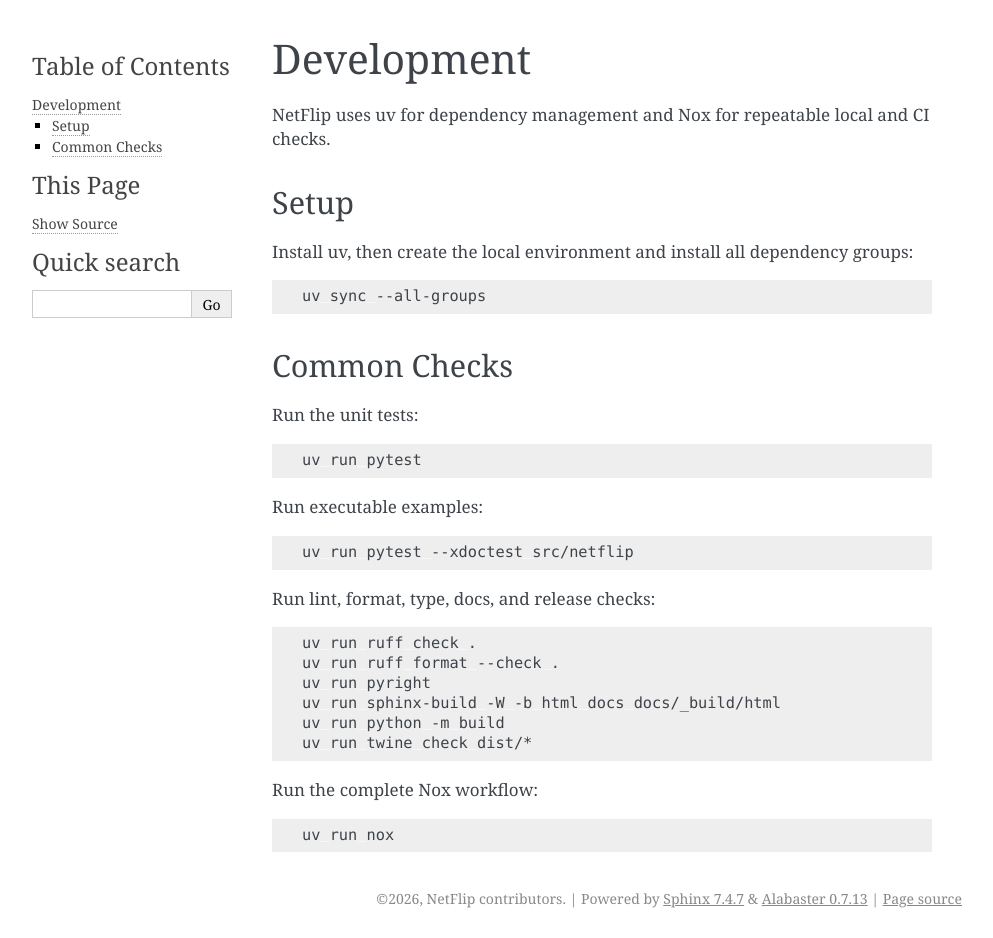
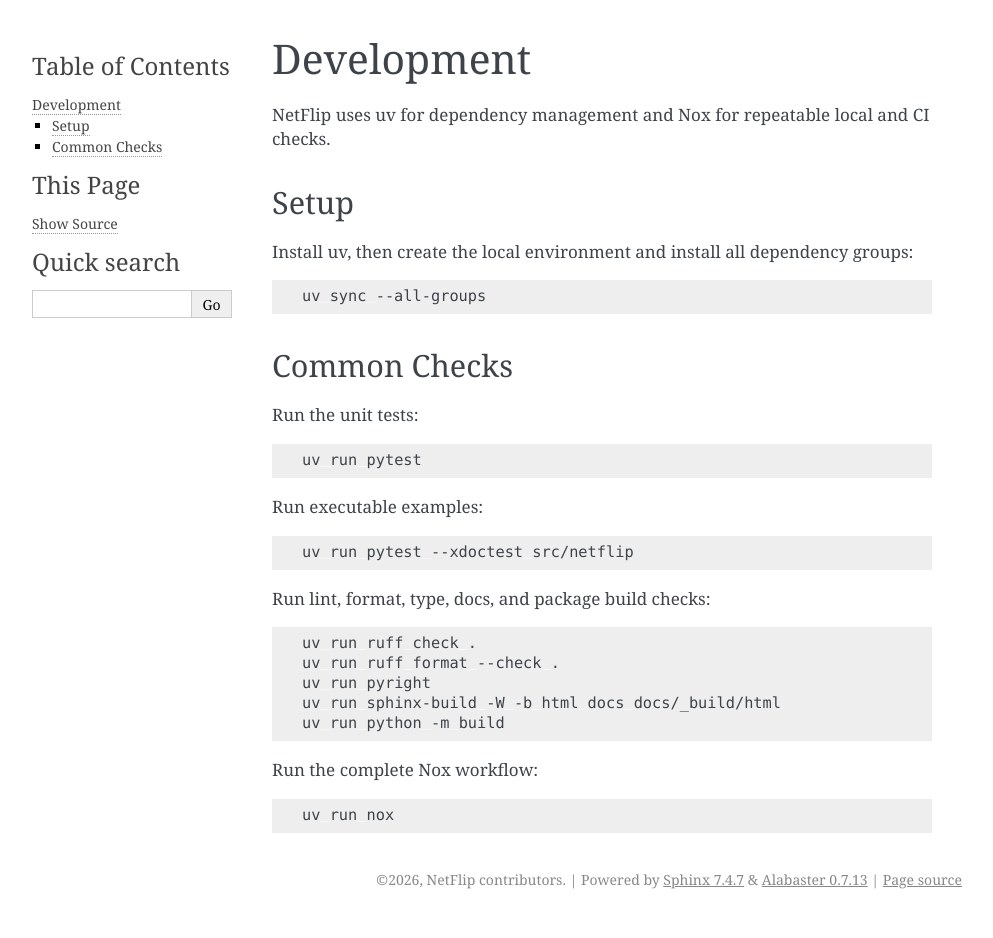
Before and after one commit to ichigyu/netflip, a Sphinx documentation site: the page built from docs/development.rst, in a window 1280 px wide. Shown: the whole page, without its empty margins (148-1141 px from the left). Built offline with Sphinx 7.4.7, drawn with Linux system fonts in a browser that asks for light colours.

Commit message:
ci: remove pypi publishing workflow

```diff
--- a/docs/development.rst
+++ b/docs/development.rst
@@ -28,7 +28,7 @@
 
    uv run pytest --xdoctest src/netflip
 
-Run lint, format, type, docs, and release checks:
+Run lint, format, type, docs, and package build checks:
 
 .. code-block:: bash
 
@@ -37,7 +37,6 @@
    uv run pyright
    uv run sphinx-build -W -b html docs docs/_build/html
    uv run python -m build
-   uv run twine check dist/*
 
 Run the complete Nox workflow:
 
--- a/pyproject.toml
+++ b/pyproject.toml
@@ -49,7 +49,6 @@
   "ruff>=0.13,<1",
   "sphinx>=7.4,<9",
   "tomli>=2,<3",
-  "twine>=6,<7",
   "xdoctest>=1.2,<2",
 ]
 test = [
@@ -63,9 +62,8 @@
 docs = [
   "sphinx>=7.4,<9",
 ]
-release = [
+build = [
   "build>=1.2,<2",
-  "twine>=6,<7",
 ]
 
 [tool.setuptools.packages.find]
```
Also changed, not shown: CONTRIBUTING.md (+0 -1 lines), README.md (+4 -6 lines), noxfile.py (+1 -12 lines), 3 other files.
